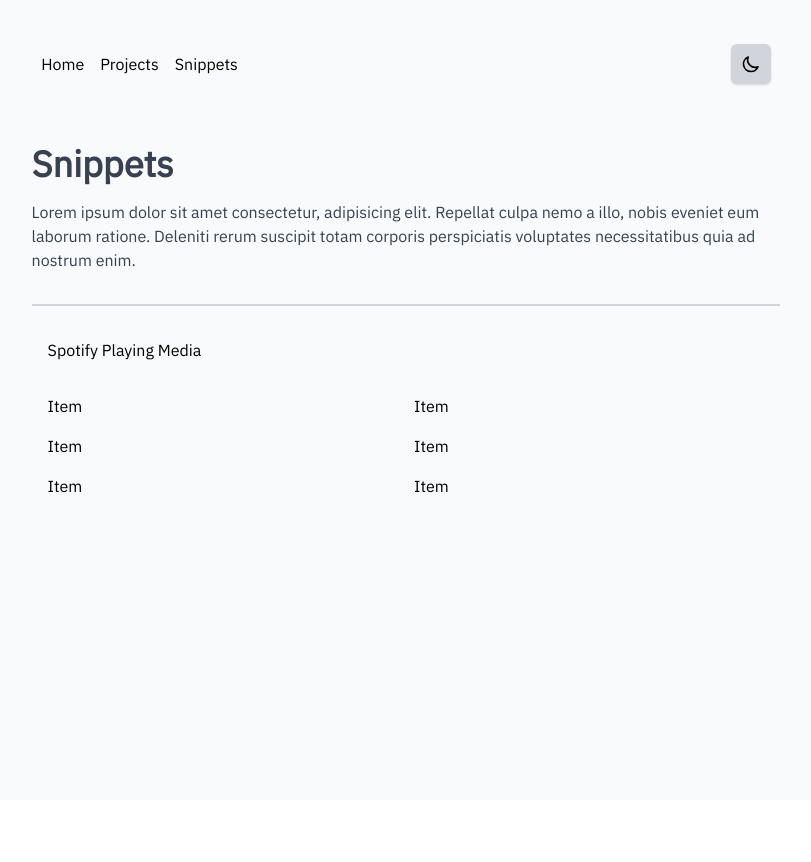
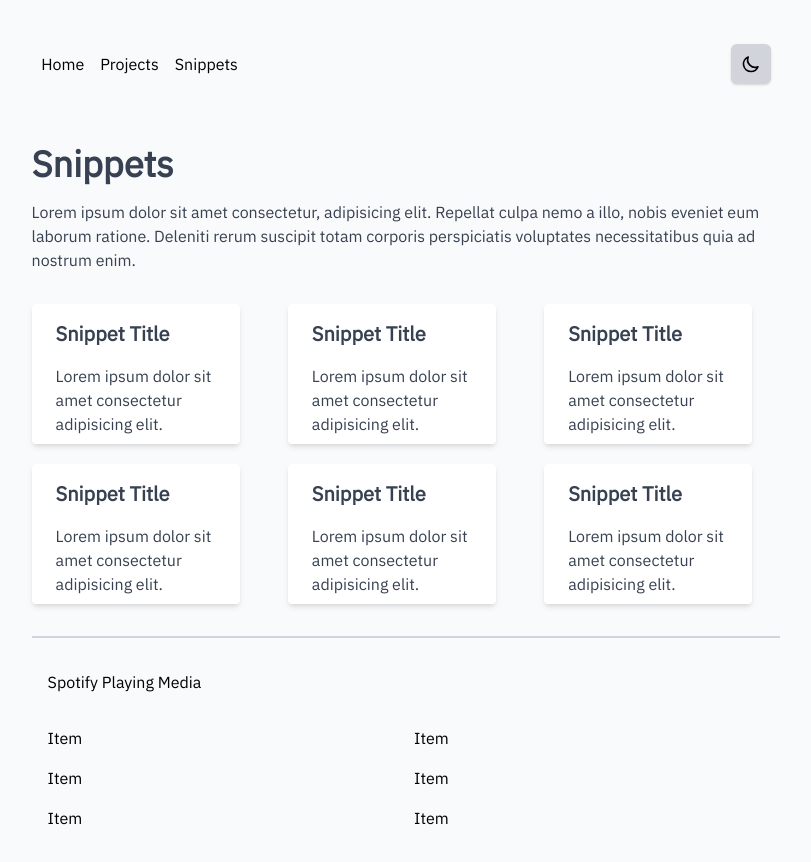
Before and after one commit to cvrlnolan/carlnolan.me, a Next.js app: page /snippets in a window 1280 px wide. Shown: the whole page, without its empty margins (234-1045 px from the left). Before the commit the page ends 800 px from the top, so only its background shows below. Built offline with nearby package versions, Linux system fonts and the light colour scheme.

Commit message:
All pages set .. Content next

```diff
--- a/components/projects/projectCard.tsx
+++ b/components/projects/projectCard.tsx
@@ -3,13 +3,13 @@ import React from "react";
 const ProjectCard = () => {
   return (
     <>
-      <div className="w-full md:w-52 bg-white dark:bg-gray-800 overflow-hidden rounded shadow-md transition duration-300">
+      <div className="w-full md:w-52 bg-white dark:bg-gray-800 overflow-hidden rounded shadow-md">
         <div className="px-6 py-4">
-          <div className="font-bold text-xl text-gray-700 dark:text-gray-300 mb-2">
+          <div className="font-bold text-xl text-gray-700 dark:text-gray-300">
             Project Title
           </div>
         </div>
-        <div className="flex flex-wrap px-6 pt-4 pb-2">
+        <div className="flex flex-wrap px-6 pb-2">
           <span className="inline-flex bg-gray-300 dark:bg-gray-600 rounded-full px-3 py-1 text-sm font-semibold text-gray-700 dark:text-gray-300 mr-2 mb-2">
             #nextjs
           </span>
--- a/components/snippets/snippetCard.tsx
+++ b/components/snippets/snippetCard.tsx
@@ -0,0 +1,22 @@
+import React from "react";
+
+const SnippetCard = () => {
+  return (
+    <>
+      <div className="w-full md:w-52 bg-white dark:bg-gray-800 overflow-hidden rounded shadow-md">
+        <div className="px-6 py-4">
+          <div className="font-bold text-xl text-gray-700 dark:text-gray-300">
+            Snippet Title
+          </div>
+        </div>
+        <div className="flex flex-wrap px-6 pb-2">
+          <p className="text-gray-700 dark:text-gray-300">
+            Lorem ipsum dolor sit amet consectetur adipisicing elit.
+          </p>
+        </div>
+      </div>
+    </>
+  );
+};
+
+export default SnippetCard;
--- a/components/snippets/snippetsPage.tsx
+++ b/components/snippets/snippetsPage.tsx
@@ -1,4 +1,5 @@
 import React from "react";
+import SnippetCard from "@/components/snippets/snippetCard";
 
 const SnippetsPage = () => {
   return (
@@ -14,6 +15,11 @@ const SnippetsPage = () => {
           nostrum enim.
         </p>
       </div>
+      <div className="grid w-full grid-cols-1 md:grid-cols-2 lg:grid-cols-3 gap-5">
+        {[...Array(6)].map((e: any, i: number) => (
+          <SnippetCard key={i} />
+        ))}
+      </div>
     </>
   );
 };
--- a/styles/globals.css
+++ b/styles/globals.css
@@ -31,6 +31,6 @@ a {
   }
 
   .btn-projects {
-    @apply flex items-center hover:bg-gray-300 dark:hover:bg-gray-600 focus:outline-none focus:ring-2 focus:ring-offset-2 focus:ring-gray-500 dark:focus:ring-gray-300 transition duration-300;
+    @apply flex items-center hover:bg-gray-300 dark:hover:bg-gray-600 focus:outline-none focus:ring-2 focus:ring-offset-2 focus:ring-gray-500 dark:focus:ring-gray-300 transition-colors duration-300;
   }
 }
```
